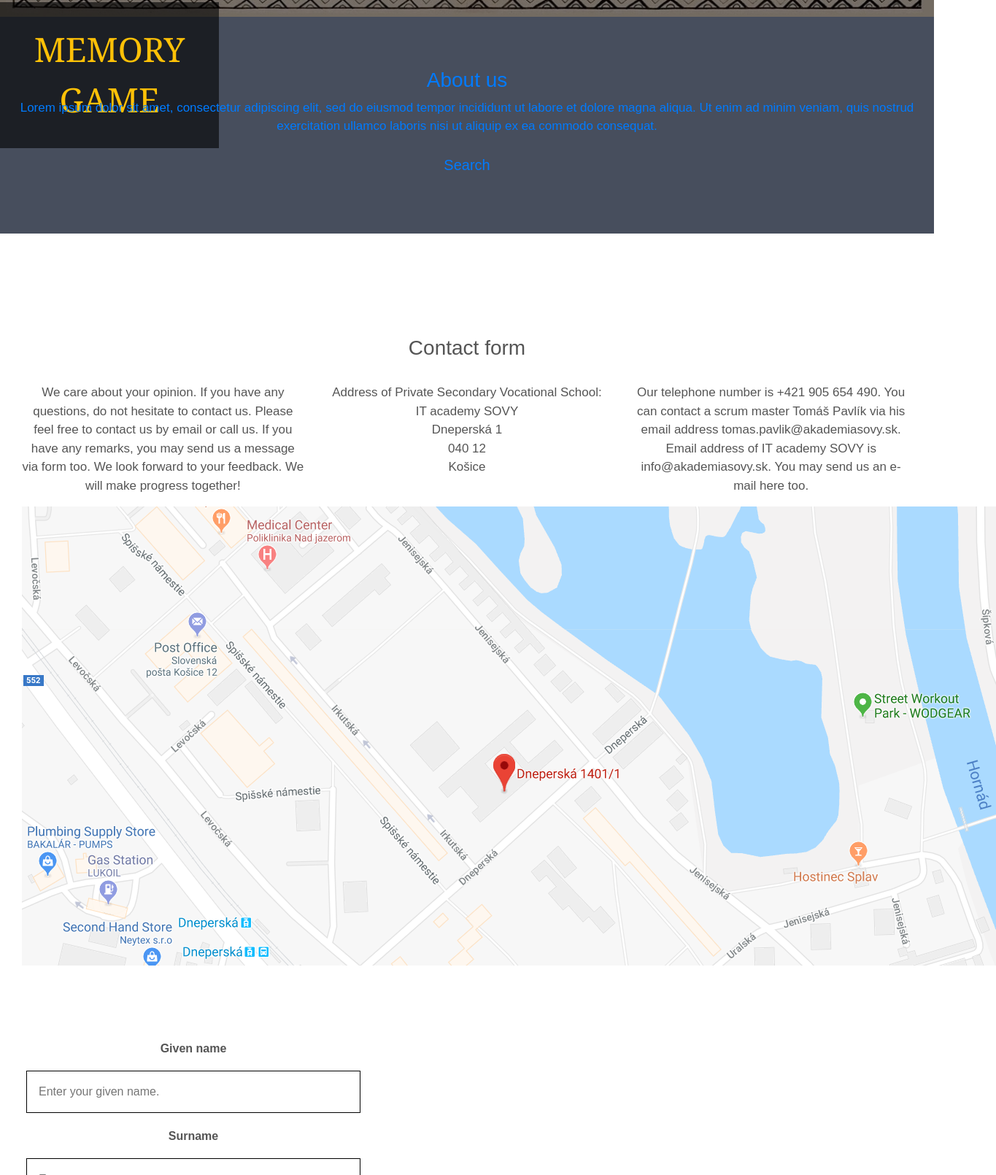
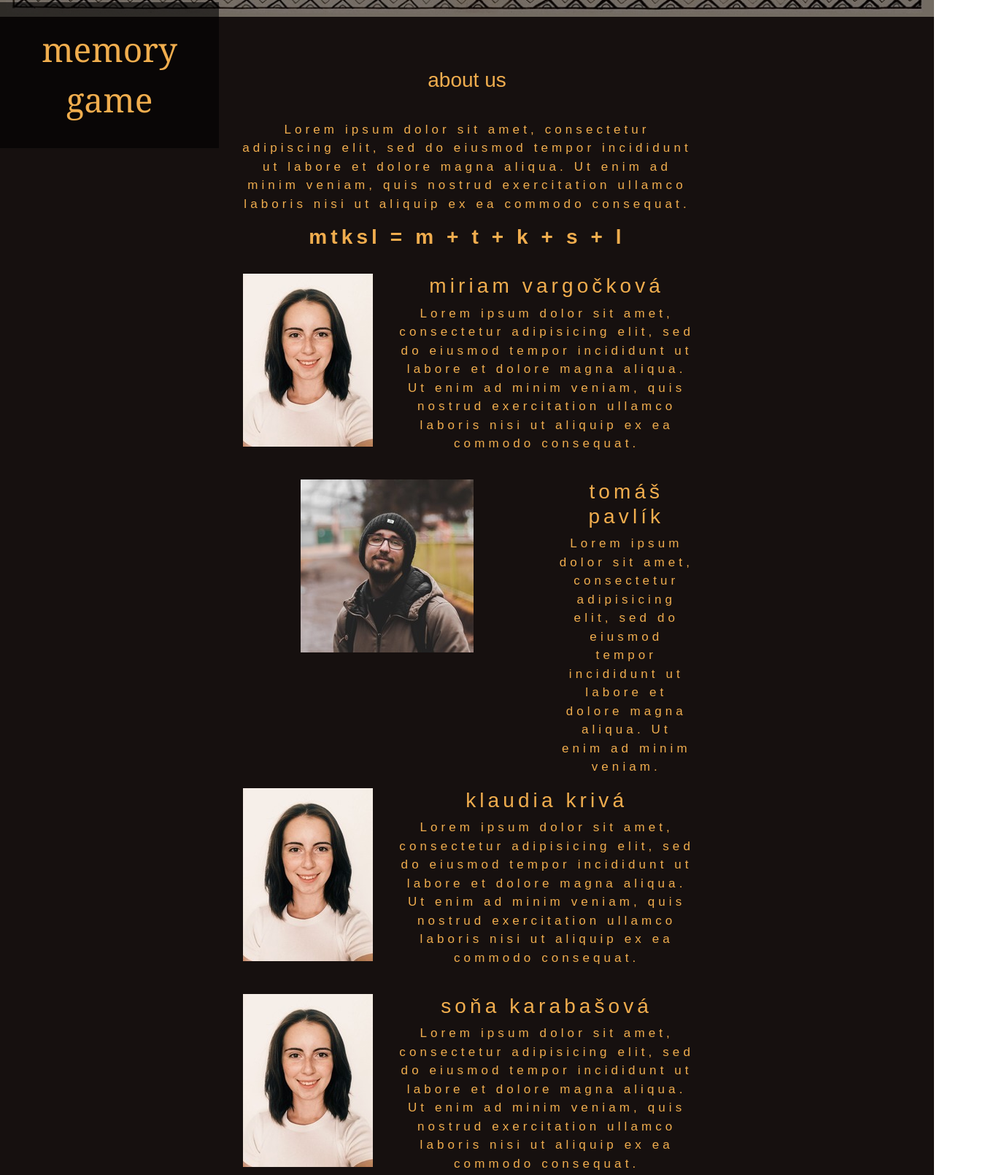
Before and after one commit to MiriamVar/project--gl, a plain HTML site: page Pexeso/index.html in a window 1280 px wide. Shown: the part 777-2387 px from the top of the page at 73% size, 1365 px wide, since content can reach past the window. Drawn offline with nearby package versions, Linux system fonts and the light colour scheme.

Commit message:
about us,footer

```diff
--- /dev/null
+++ b/Pexeso/css/aboutus.css
@@ -0,0 +1,31 @@
+* {
+  box-sizing: border-box;
+}
+body {
+  font-family: sans-serif;
+}
+
+.read-more {
+    margin-left: 15px;
+    text-align: center;
+    display:inline-table;
+    font-size: 17px;
+    letter-spacing: 0.3em;
+    max-width: 70%;
+    width: 50%;
+    margin: 30px auto
+}
+
+.thumbnail {
+    padding: 0 0 45px 0;
+    border: none;
+    border-radius: 0;
+}
+.thumbnail .img {
+    width: 100%;
+    height: 100%;
+    margin-bottom: 5px;
+}
+
+/* jpg size 237 x 237 px
+/* text color rgb(240,173,78) */
--- a/Pexeso/css/contact.css
+++ b/Pexeso/css/contact.css
@@ -2,7 +2,7 @@
 box-sizing: border-box;
 }
 body {
-font-family: Arial;
+font-family: sans-serif;
 color: white;
 }
 .column {
--- a/Pexeso/css/style.css
+++ b/Pexeso/css/style.css
@@ -1,5 +1,6 @@
 body {
   margin: 0;
+  font-family: sans-serif;
 }
 p {
   font-size: 17px;
@@ -41,7 +42,7 @@ p {
   margin-top: 250px;
   display: inline-block;
   font-size: 46px;
-  color: rgb(255, 193, 7);
+  color: rgb(240,173,78);
   text-align: center;
   font-family: Cambria, Cochin, Georgia, Times, 'Times New Roman', serif
 }
@@ -62,12 +63,13 @@ div#leftContent:hover, div#rightContent:hover {
   margin-left: auto;
 }
 .container-fluid {
+    padding-left: 25%;
     padding-top: 70px;
     padding-bottom: 70px;
 }
 .bg-1 {
-    background-color: #474e5d; /* Dark Blue */
-    color: #ffffff;
+    background-color: #16100f; /* black */
+    color:rgb(240,173,78);
 }
 
 .bg-2 {
@@ -75,22 +77,17 @@ div#leftContent:hover, div#rightContent:hover {
   color: #555555;
 }
 
-/*#Fullpage
-#Fullpage-overlay {
-  position: absolute;
-  background-color: rgba(0, 0, 0, 1);
-  top:0;
-  bottom: 0;
-  height: 100%;
-  width: 100%;
-  z-index: -5;
+.bg-3 {
+  background-color: #16100f;
+  color: rgb(240,173,78);
 }
 
-navbar
+.img-responsive {
+    display: block;
+    max-width: 100%;
+    height: auto
+}
 
-.container {
-
-}
 /*adding media*/
 @media screen and (max-width: 800px) {
   .left, .main, .right {
@@ -98,4 +95,12 @@ navbar
 }
 
 
+/*footer a {
+    color: #f5f5f5;
+}
+footer a:hover {
+    color: #777;
+    text-decoration: none;
+}
+
 /*social pull-right
--- a/Pexeso/index.html
+++ b/Pexeso/index.html
@@ -11,41 +11,121 @@
     <script src="https://cdnjs.cloudflare.com/ajax/libs/jquery/3.3.1/jquery.min.js"></script>
     <link type="text/javascript" href="js/script.js">
     <link rel="stylesheet" href="css/contact.css">
+    <link rel="stylesheet" href="css/aboutus.css">
 </head>
 
 <body>
 <div class="myNav">
 <nav class="navbar navbar-expand-lg" >
-  <a class="navbar-brand navbar-text text-warning h1">MemoGame</a>
+  <a class="navbar-brand navbar-text text-warning h1">Memo game</a>
   <div class="collapse navbar-collapse">
     <ul class="navbar-nav">
       <li class="active">
-        <a class="nav-link navbar-text text-warning" href="#aboutUs">About us</a> </li>
+        <a class="nav-link navbar-text text-warning" href="#aboutUs">about us</a> </li>
       <li class="active">
-        <a class="nav-link navbar-text text-warning" href="#contact">Contacts</a></li>
+        <a class="nav-link navbar-text text-warning" href="#contact">contacts</a></li>
     </ul>
   </div>
 </nav>
 
 <div id="mainContent">
-   <a href="html/pexeso.html"> <div id="leftContent">PEXESO GAME</div>
-   <a href="../MemoryGame/memoryGame.html"> <div id="rightContent">MEMORY GAME</div>
+   <a href="html/pexeso.html"> <div id="leftContent">pexeso game</div>
+   <a href="../MemoryGame/memoryGame.html"> <div id="rightContent">memory game</div>
 </div>
 </div>
 
 <!-- first Container -->
-<div id="aboutUs" class="container-fluid bg-1 text-center">
-  <h3 class="margin">About us</h3>
-  <p>Lorem ipsum dolor sit amet, consectetur adipiscing elit, sed do eiusmod tempor incididunt ut labore et dolore magna aliqua. Ut enim ad minim veniam, quis nostrud exercitation ullamco laboris nisi ut aliquip ex ea commodo consequat. </p>
-  <a href="#" class="btn btn-default btn-lg">
-    <span class="glyphicon glyphicon-search"></span> Search
-  </a>
+<div id="aboutus" class="container-fluid bg-1 text-center">
+  <h3 class="margin">about us</h3>
+  <div class="read-more">
+  <p>Lorem ipsum dolor sit amet, consectetur adipiscing elit, sed do eiusmod tempor incididunt ut labore et dolore magna aliqua.
+    Ut enim ad minim veniam, quis nostrud exercitation ullamco laboris nisi ut aliquip ex ea commodo consequat. </p>
+  <div class="clear padding-top-200">
+    <h3 class="text-center">
+      <strong>mtksl = m + t + k + s + l</strong>
+    </h3><br>
+  </div>
+
+          <div class="row">
+            <div class="col-sm-4">
+              <div class="thumbnail">
+            <img src="img/Miriam.jpg" alt="Miriam">
+          </div>
+        </div>
+          <div class="col-md-8">
+            <h3 class="person-name hidden-xs-active">miriam vargočková</h3>
+            <p>Lorem ipsum dolor sit amet, consectetur adipisicing elit, sed do eiusmod tempor incididunt ut labore et dolore magna aliqua.
+              Ut enim ad minim veniam, quis nostrud exercitation ullamco laboris nisi ut aliquip ex ea commodo consequat.
+              </p>
+          </div>
+        </div>
+
+          <div class="row">
+            <div class="col-sm-8">
+              <!-- tu by som chcela posunut obrazok aby neboli po sebou -->
+              <div class="thumbnail">
+            <img src="img/Tomas.jpg" alt="Tomas">
+          </div>
+        </div>
+          <div class="col-md-4">
+            <h3 class="person-name hidden-xs-active">tomáš pavlík</h3>
+            <p>Lorem ipsum dolor sit amet, consectetur adipisicing elit, sed do eiusmod tempor incididunt ut labore et dolore magna aliqua.
+              Ut enim ad minim veniam.
+               </p>
+          </div>
+        </div>
+
+      <div class="row">
+        <div class="col-sm-4">
+            <div class="thumbnail">
+        <img src="img/Miriam.jpg">
+      </div>
+    </div>
+      <div class="col-md-8">
+        <h3 class="person-name hidden-xs-active">klaudia krivá</h3>
+        <p>Lorem ipsum dolor sit amet, consectetur adipisicing elit, sed do eiusmod tempor incididunt ut labore et dolore magna aliqua.
+          Ut enim ad minim veniam, quis nostrud exercitation ullamco laboris nisi ut aliquip ex ea commodo consequat.
+          </p>
+      </div>
+    </div>
+
+    <div class="row">
+      <div class="col-sm-4">
+          <div class="thumbnail">
+      <img src="img/Miriam.jpg">
+    </div>
+  </div>
+    <div class="col-md-8">
+      <h3 class="person-name hidden-xs-active">soňa karabašová</h3>
+      <p>Lorem ipsum dolor sit amet, consectetur adipisicing elit, sed do eiusmod tempor incididunt ut labore et dolore magna aliqua.
+        Ut enim ad minim veniam, quis nostrud exercitation ullamco laboris nisi ut aliquip ex ea commodo consequat.
+        </p>
+    </div>
+  </div>
+
+  <div class="row">
+    <div class="col-sm-4">
+        <div class="thumbnail">
+    <img src="img/Lucia.jpg">
+  </div>
+</div>
+  <div class="col-md-8">
+    <h3 class="person-name hidden-xs-active">lucia mináčová</h3>
+    <p>Lorem ipsum dolor sit amet, consectetur adipisicing elit, sed do eiusmod tempor incididunt ut labore et dolore magna aliqua.
+      Ut enim ad minim veniam, quis nostrud exercitation ullamco laboris nisi ut aliquip ex ea commodo consequat.
+      </p>
+  </div>
+</div>
+
+    </div>
+  </div>
+</div>
 </div>
 
 <!-- second Container (Grid) -->
 <div class="container-fluid bg-2 text-center">
 <div id="contact" class="container-fluid bg-2 text-center">
-  <h3 class="margin">Contact form</h3><br>
+  <h3 class="margin">contacts</h3><br>
   <div class="row">
     <div class="col-sm-4">
       <p>We care about your opinion. If you have any questions, do not hesitate to contact us. Please feel free to contact us by email or call us. If you have any remarks, you may send us a message via form too. We look forward to your feedback. We will make progress together!</p>
@@ -63,7 +143,7 @@
     </div>
   </div>
 </div>
-<!-- Footer -->
+
 <div class="column">
 <form action="/action_page.php">
 <label for="firstName"> <b> Given name </b> </label>
@@ -76,9 +156,13 @@
 <input type="submit" value="Submit">
 </form>
 </div>
-<footer class="container-fluid bg-3 text-center">
-  <p>Memo Game Made By tkmsl</p>
+<!-- Footer -->
+<div id="end" class="container-fluid bg-3 text-center">
+  <footer<p>Memo game made by mtksl</p>
 </footer>
+</div>
+
+<!--scripting -->
 <a href="javascript:void(0);" id="scroll" title="Scroll to Top" style="display: none;">Top<span></span></a>
  <script>
     $('a[href*="#"]')
```
Also changed, not shown: Pexeso/img/Lucia.jpg (added), Pexeso/img/Miriam.jpg (added), Pexeso/img/Tomas.jpg (added).
